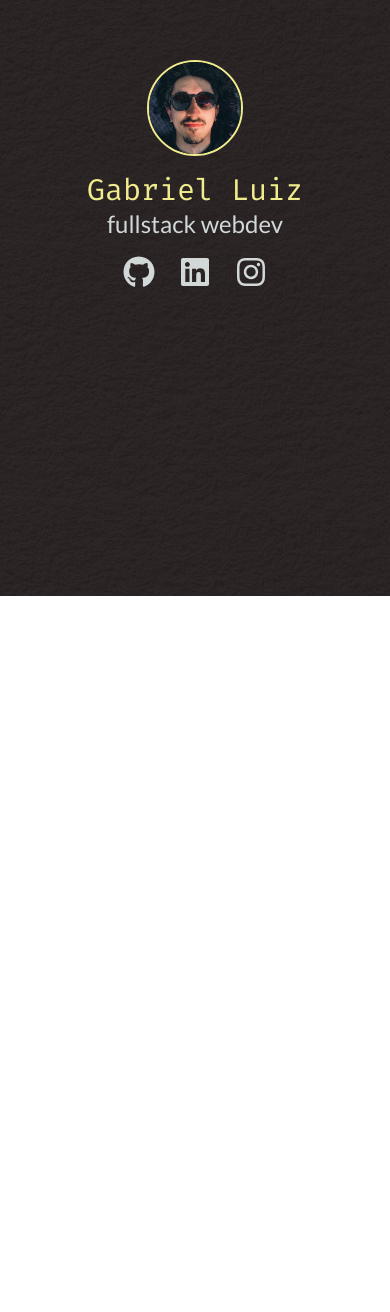
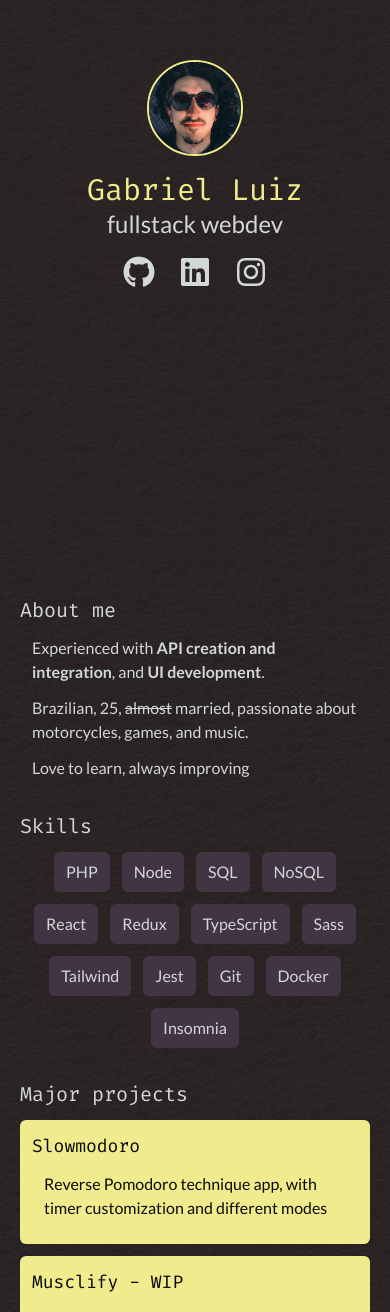
Before and after one commit to gabrielluizcm/gabrielluizcm.github.io, a React (Vite) app: page / in a window 390 px wide. Shown: the part 248-1560 px from the top of the page. Before the commit the page ends 844 px from the top, so only its background shows below. Built offline with nearby package versions, Linux system fonts and the light colour scheme.

Commit message:
Add all content - mobile layout

```diff
--- a/src/App.tsx
+++ b/src/App.tsx
@@ -1,14 +1,27 @@
 import BgImage from './images/texture.jpg';
 
 import NameAndLinks from './components/NameAndLinks';
+import AboutMe from './components/AboutMe';
+import SkillsAndProjects from './components/SkillsAndProjects';
 
 function App() {
   return (
-    <div
-      style={{ backgroundImage: `url(${BgImage})` }}
-      className="bg bg-repeat h-screen w-screen p-5 flex items-center justify-center text-light-silver">
-      <NameAndLinks />
-    </div>
+    <>
+      <div
+        style={{ backgroundImage: `url(${BgImage})` }}
+        className="bg bg-repeat h-screen w-screen p-5 flex items-center justify-center text-light-silver">
+        <NameAndLinks />
+      </div>
+      <div
+        style={{ backgroundImage: `url(${BgImage})` }}
+        className="bg bg-repeat h-screen w-screen p-5 flex items-center justify-center text-light-silver">
+        <div className="h-screen w-screen text-light-silver flex flex-col gap-5">
+          <AboutMe />
+          <SkillsAndProjects />
+        </div>
+      </div>
+    </>
+
   )
 }
 
--- /dev/null
+++ b/src/components/AboutMe/index.tsx
@@ -0,0 +1,19 @@
+export default function AboutMe() {
+  return (
+    <section>
+      <h3 className="font-fira text-xl md:text-2xl">
+        About me
+      </h3>
+      <div className="p-3 font-lato flex flex-col gap-3">
+        <p>Experienced with <b>API creation and integration</b>, and <b>UI development</b>.
+        </p>
+        <p>
+          Brazilian, 25, <s>almost</s> married, passionate about motorcycles, games, and music.
+        </p>
+        <p>
+          Love to learn, always improving
+        </p>
+      </div>
+    </section>
+  )
+}
--- a/src/components/NameAndLinks/index.tsx
+++ b/src/components/NameAndLinks/index.tsx
@@ -6,7 +6,7 @@ export default function NameAndLinks() {
   return (
     <section className="flex flex-col items-center gap-4 md:gap-8">
       <img src={MyPicture} alt="My profile picture"
-        className='rounded-full w-24 h-24 border-khaki border-2' />
+        className='rounded-full w-24 h-24 md:w-32 md:h-32 border-khaki border-2' />
       <div className="flex flex-col items-center gap-4 md:gap-8">
         <div className="flex flex-col items-center">
           <h1 className="text-3xl md:text-6xl text-khaki font-fira">Gabriel Luiz</h1>
--- /dev/null
+++ b/src/components/SkillsAndProjects/ProjectCard/ProjectCardContent.tsx
@@ -0,0 +1,7 @@
+export default function ProjectCardContent({ children }: { children: string }) {
+  return (
+    <p className="p-3 font-lato text-base md:text-lg">
+      {children}
+    </p>
+  )
+}
--- /dev/null
+++ b/src/components/SkillsAndProjects/ProjectCard/ProjectCardHeader.tsx
@@ -0,0 +1,7 @@
+export default function ProjectCardHeader({ children }: { children: React.ReactNode }) {
+  return (
+    <h4 className="font-fira text-lg md:text-xl">
+      {children}
+    </h4>
+  );
+}
--- /dev/null
+++ b/src/components/SkillsAndProjects/ProjectCard/ProjectCardRoot.tsx
@@ -0,0 +1,7 @@
+export default function ProjectCardRoot({ children }: { children: React.ReactNode }) {
+  return (
+    <div className="w-full rounded-md p-3 bg-khaki text-faux-black">
+      {children}
+    </div>
+  )
+}
--- /dev/null
+++ b/src/components/SkillsAndProjects/ProjectCard/index.tsx
@@ -0,0 +1,11 @@
+import ProjectCardRoot from "./ProjectCardRoot";
+import ProjectCardHeader from "./ProjectCardHeader";
+import ProjectCardContent from "./ProjectCardContent";
+
+const ProjectCard = {
+  Root: ProjectCardRoot,
+  Header: ProjectCardHeader,
+  Content: ProjectCardContent
+};
+
+export default ProjectCard;
--- /dev/null
+++ b/src/components/SkillsAndProjects/index.tsx
@@ -0,0 +1,47 @@
+import ProjectCard from './ProjectCard';
+
+function SkillTag({ children }: { children: string }) {
+  return (
+    <span className="px-3 py-2 font-lato text-base bg-onyx rounded-md">
+      {children}
+    </span>
+  )
+}
+
+export default function SkillsAndProjects() {
+  const skills = [
+    'PHP', 'Node', 'SQL', 'NoSQL', 'React', 'Redux', 'TypeScript', 'Sass',
+    'Tailwind', 'Jest', 'Git', 'Docker', 'Insomnia'
+  ];
+  const projects = [
+    { header: 'Slowmodoro', content: 'Reverse Pomodoro technique app, with timer customization and different modes' },
+    { header: 'Musclify - WIP', content: 'Training routine app to keep track of exercises and progression' }
+  ];
+
+  return (
+    <>
+      <section>
+        <h3 className="font-fira text-xl md:text-2xl">
+          Skills
+        </h3>
+        <div className="p-3 font-lato flex flex-wrap justify-center gap-3">
+          {skills.map((skill) => <SkillTag>{skill}</SkillTag>)}
+        </div>
+      </section>
+      <section className='flex flex-col gap-3'>
+        <h3 className="font-fira text-xl md:text-2xl">
+          Major projects
+        </h3>
+        {projects.map((project) => {
+          return (
+            <ProjectCard.Root>
+              <ProjectCard.Header>{project.header}</ProjectCard.Header>
+              <ProjectCard.Content>{project.content}</ProjectCard.Content>
+            </ProjectCard.Root>
+          );
+        })}
+      </section>
+    </>
+
+  )
+}
--- a/tailwind.config.js
+++ b/tailwind.config.js
@@ -11,6 +11,7 @@ export default {
       'lavander-indigo': '#8F43EE',
       'khaki': '#F0EB8D',
       'light-silver': '#D2D8D8',
+      'faux-black': '#0A0A0A',
     },
     fontFamily: {
       'fira': ['"Fira Code"', 'sans-serif'],
```
